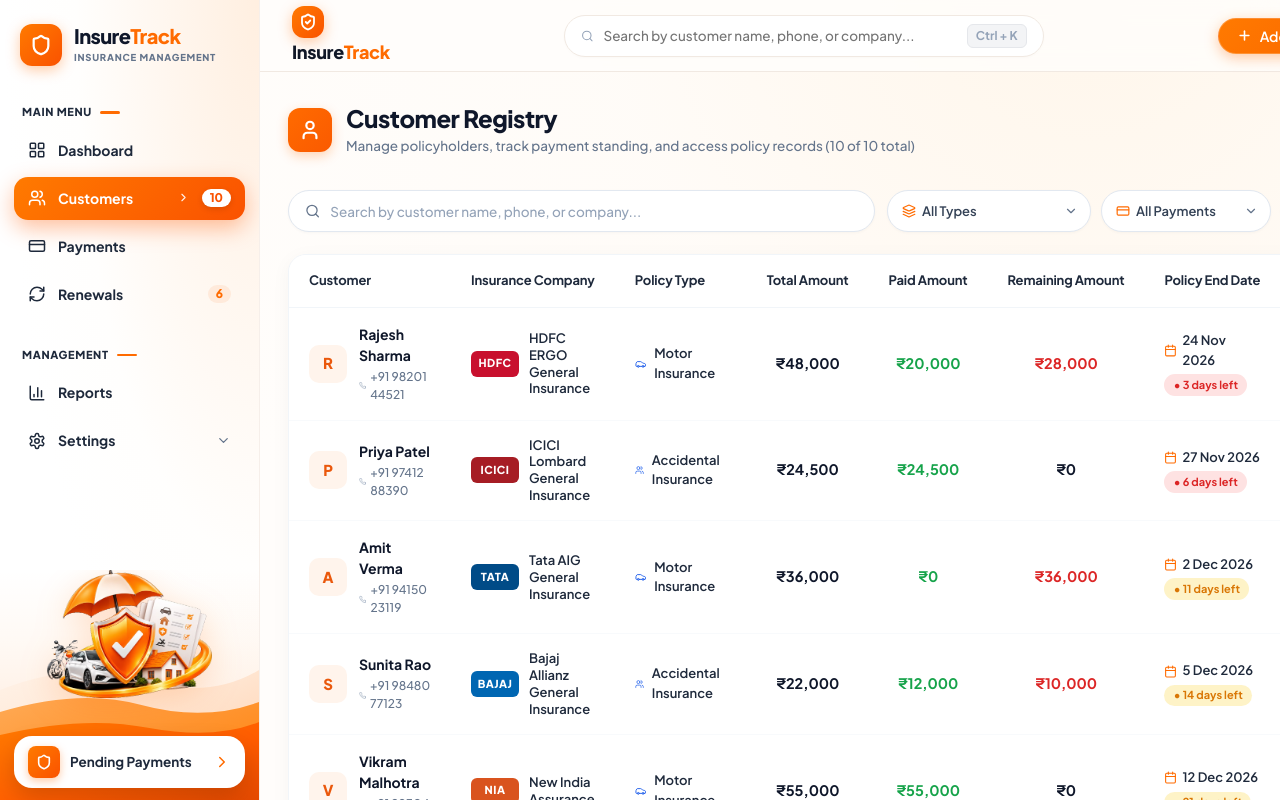
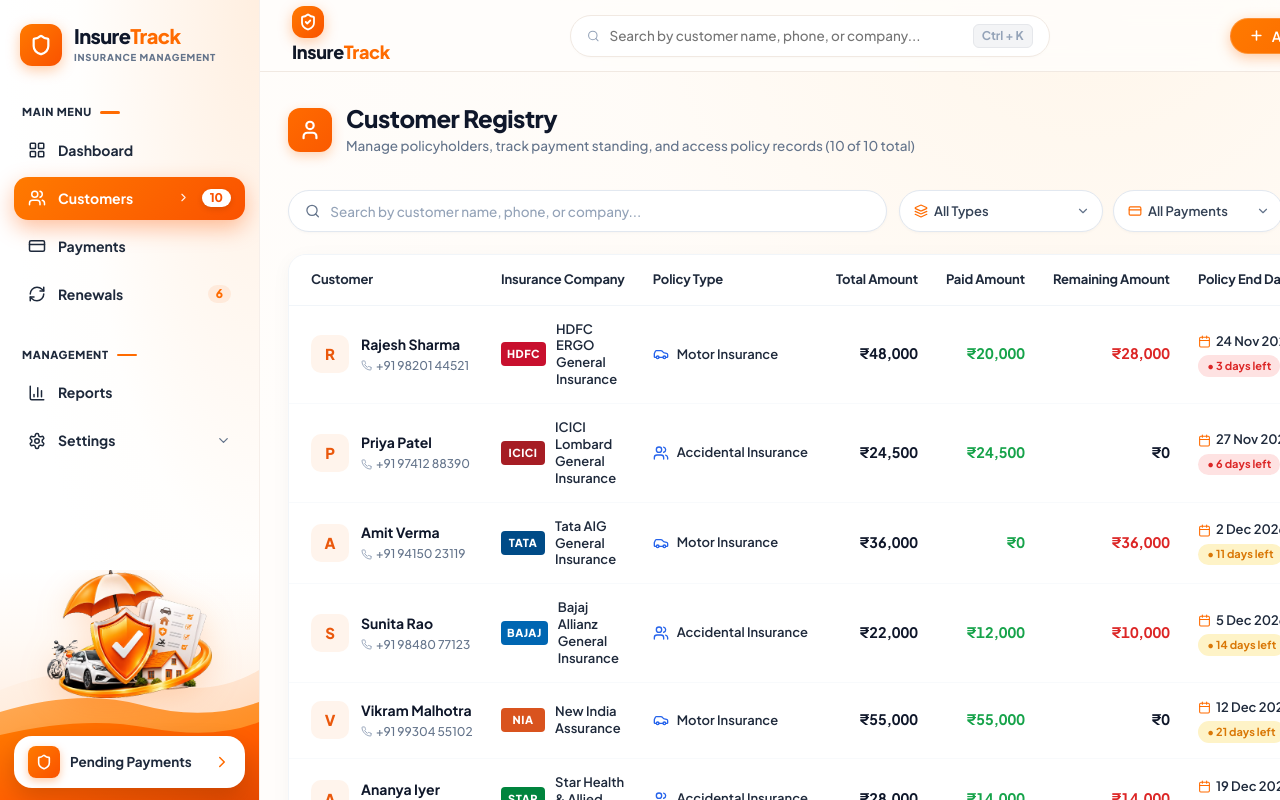
Before and after one commit to saravananpepsoftware/insurance-tracker, a React (Vite) app: page /customers in a window 1280 px wide. Shown: the top 800 px of the page. Built offline with nearby package versions, Linux system fonts and the light colour scheme.

Commit message:
fix: fine-tune table alignment matching reference layout with proper left, right, and center alignments

```diff
--- a/src/components/customers/CustomerTable.jsx
+++ b/src/components/customers/CustomerTable.jsx
@@ -12,7 +12,6 @@ import {
   Calendar,
   Car,
   Users,
-  Shield,
   Clock,
   CheckCircle2
 } from 'lucide-react';
@@ -30,15 +29,15 @@ export function CustomerTable({
       <table className="exact-customer-table">
         <thead>
           <tr>
-            <th>Customer</th>
-            <th>Insurance Company</th>
-            <th>Policy Type</th>
-            <th style={{ textAlign: 'center' }}>Total Amount</th>
-            <th style={{ textAlign: 'center' }}>Paid Amount</th>
-            <th style={{ textAlign: 'center' }}>Remaining Amount</th>
-            <th>Policy End Date</th>
-            <th style={{ textAlign: 'center' }}>Status</th>
-            <th style={{ textAlign: 'center' }}>Actions</th>
+            <th style={{ textAlign: 'left', paddingLeft: '22px' }}>Customer</th>
+            <th style={{ textAlign: 'left' }}>Insurance Company</th>
+            <th style={{ textAlign: 'left' }}>Policy Type</th>
+            <th style={{ textAlign: 'right' }}>Total Amount</th>
+            <th style={{ textAlign: 'right' }}>Paid Amount</th>
+            <th style={{ textAlign: 'right' }}>Remaining Amount</th>
+            <th style={{ textAlign: 'left' }}>Policy End Date</th>
+            <th style={{ textAlign: 'left' }}>Status</th>
+            <th style={{ textAlign: 'center', paddingRight: '22px' }}>Actions</th>
           </tr>
         </thead>
         <tbody>
@@ -53,17 +52,17 @@ export function CustomerTable({
                 style={{ cursor: 'pointer' }}
                 onClick={() => navigate(`/customers/${c.id}`)}
               >
-                {/* 1. Customer Column */}
-                <td>
+                {/* 1. Customer Column (Left-Aligned) */}
+                <td style={{ textAlign: 'left', paddingLeft: '22px' }}>
                   <div style={{ display: 'flex', alignItems: 'center', gap: '12px' }}>
                     <div className="table-avatar-box">
                       {c.name ? c.name.charAt(0).toUpperCase() : 'C'}
                     </div>
                     <div style={{ display: 'flex', flexDirection: 'column' }}>
-                      <span style={{ fontWeight: 700, fontSize: '14px', color: '#0F172A' }}>
+                      <span style={{ fontWeight: 700, fontSize: '14px', color: '#0F172A', whiteSpace: 'nowrap' }}>
                         {c.name}
                       </span>
-                      <span style={{ display: 'flex', alignItems: 'center', gap: '4px', fontSize: '12px', color: '#64748B', marginTop: '2px' }}>
+                      <span style={{ display: 'flex', alignItems: 'center', gap: '4px', fontSize: '12px', color: '#64748B', marginTop: '2px', whiteSpace: 'nowrap' }}>
                         <Phone size={11} color="#94A3B8" />
                         <span>{c.phone}</span>
                       </span>
@@ -71,8 +70,8 @@ export function CustomerTable({
                   </div>
                 </td>
 
-                {/* 2. Insurance Company Column */}
-                <td>
+                {/* 2. Insurance Company Column (Left-Aligned) */}
+                <td style={{ textAlign: 'left' }}>
                   <div style={{ display: 'flex', alignItems: 'center', gap: '10px' }}>
                     <div
                       className="table-carrier-badge"
@@ -80,14 +79,14 @@ export function CustomerTable({
                     >
                       {carrier.label}
                     </div>
-                    <span style={{ fontWeight: 600, fontSize: '13px', color: '#1E293B', maxWidth: '170px', lineHeight: '1.3' }}>
+                    <span style={{ fontWeight: 600, fontSize: '13px', color: '#1E293B', lineHeight: '1.3' }}>
                       {c.insuranceCompany}
                     </span>
                   </div>
                 </td>
 
-                {/* 3. Policy Type Column */}
-                <td>
+                {/* 3. Policy Type Column (Left-Aligned) */}
+                <td style={{ textAlign: 'left', whiteSpace: 'nowrap' }}>
                   <div style={{ display: 'flex', alignItems: 'center', gap: '8px', fontSize: '13px', fontWeight: 600, color: '#1E293B' }}>
                     {c.insuranceType === 'Motor Insurance' ? (
                       <Car size={16} color="#2563EB" />
@@ -98,30 +97,30 @@ export function CustomerTable({
                   </div>
                 </td>
 
-                {/* 4. Total Amount Column */}
-                <td style={{ textAlign: 'center' }}>
-                  <span style={{ fontWeight: 700, fontSize: '14.5px', color: '#0F172A' }}>
+                {/* 4. Total Amount Column (Right-Aligned) */}
+                <td style={{ textAlign: 'right', whiteSpace: 'nowrap' }}>
+                  <span style={{ fontWeight: 700, fontSize: '14.5px', color: '#0F172A', fontVariantNumeric: 'tabular-nums' }}>
                     {formatCurrency(c.totalAmount)}
                   </span>
                 </td>
 
-                {/* 5. Paid Amount Column */}
-                <td style={{ textAlign: 'center' }}>
-                  <span style={{ fontWeight: 700, fontSize: '14.5px', color: '#16A34A' }}>
+                {/* 5. Paid Amount Column (Right-Aligned, Green) */}
+                <td style={{ textAlign: 'right', whiteSpace: 'nowrap' }}>
+                  <span style={{ fontWeight: 700, fontSize: '14.5px', color: '#16A34A', fontVariantNumeric: 'tabular-nums' }}>
                     {formatCurrency(c.partialAmount)}
                   </span>
                 </td>
 
-                {/* 6. Remaining Amount Column */}
-                <td style={{ textAlign: 'center' }}>
-                  <span style={{ fontWeight: 700, fontSize: '14.5px', color: remaining > 0 ? '#DC2626' : '#0F172A' }}>
+                {/* 6. Remaining Amount Column (Right-Aligned, Red when > 0, Dark when 0) */}
+                <td style={{ textAlign: 'right', whiteSpace: 'nowrap' }}>
+                  <span style={{ fontWeight: 700, fontSize: '14.5px', color: remaining > 0 ? '#DC2626' : '#0F172A', fontVariantNumeric: 'tabular-nums' }}>
                     {formatCurrency(remaining)}
                   </span>
                 </td>
 
-                {/* 7. Policy End Date Column */}
-                <td>
-                  <div style={{ display: 'flex', flexDirection: 'column' }}>
+                {/* 7. Policy End Date Column (Left-Aligned) */}
+                <td style={{ textAlign: 'left', whiteSpace: 'nowrap' }}>
+                  <div style={{ display: 'flex', flexDirection: 'column', alignItems: 'flex-start' }}>
                     <div style={{ display: 'flex', alignItems: 'center', gap: '5px' }}>
                       <Calendar size={13} color="var(--primary-orange)" />
                       <span style={{ fontWeight: 600, fontSize: '13px', color: '#1E293B' }}>
@@ -142,8 +141,8 @@ export function CustomerTable({
                   </div>
                 </td>
 
-                {/* 8. Status Column */}
-                <td style={{ textAlign: 'center' }}>
+                {/* 8. Status Column (Left-Aligned) */}
+                <td style={{ textAlign: 'left', whiteSpace: 'nowrap' }}>
                   {c.paymentStatus === 'Paid' ? (
                     <span className="table-status-pill status-paid">
                       <CheckCircle2 size={13} />
@@ -162,8 +161,8 @@ export function CustomerTable({
                   )}
                 </td>
 
-                {/* 9. Actions Column */}
-                <td style={{ textAlign: 'center' }} onClick={(e) => e.stopPropagation()}>
+                {/* 9. Actions Column (Center-Aligned) */}
+                <td style={{ textAlign: 'center', paddingRight: '22px', whiteSpace: 'nowrap' }} onClick={(e) => e.stopPropagation()}>
                   <div style={{ display: 'flex', alignItems: 'center', justifyContent: 'center', gap: '6px' }}>
                     <button
                       className="table-action-btn action-pay"
--- a/src/styles/components.css
+++ b/src/styles/components.css
@@ -1535,17 +1535,18 @@
 
 .exact-customer-table th {
   background-color: #FFFFFF;
-  padding: 16px 20px;
+  padding: 15px 14px;
   font-size: 13px;
   font-weight: 700;
   color: #1E293B;
   letter-spacing: -0.01em;
   border-bottom: 1px solid #F1F5F9;
   white-space: nowrap;
+  vertical-align: middle;
 }
 
 .exact-customer-table td {
-  padding: 16px 20px;
+  padding: 15px 14px;
   border-bottom: 1px solid #F8FAFC;
   color: #1E293B;
   vertical-align: middle;
@@ -1578,9 +1579,9 @@
 
 /* Column 2: Carrier Logo Badge */
 .table-carrier-badge {
-  border-radius: 6px;
-  min-width: 48px;
-  height: 26px;
+  border-radius: 4px;
+  min-width: 44px;
+  height: 24px;
   display: inline-flex;
   align-items: center;
   justify-content: center;
```
